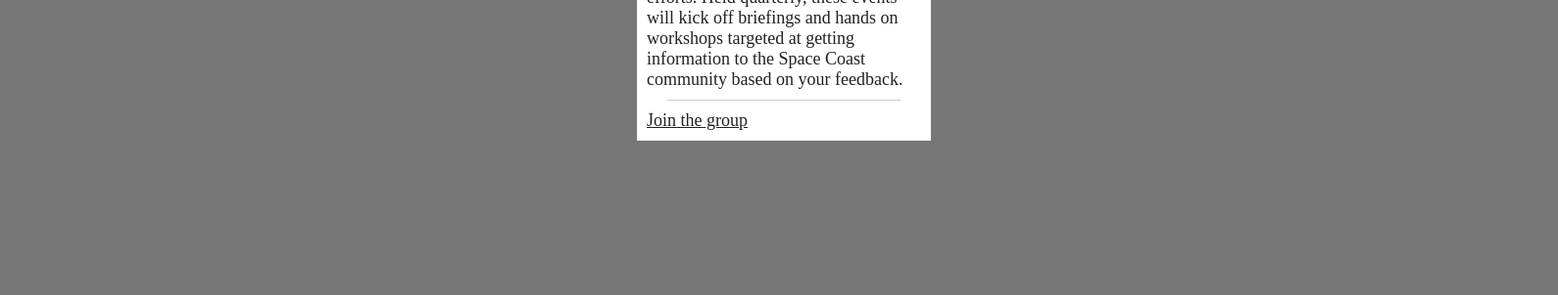
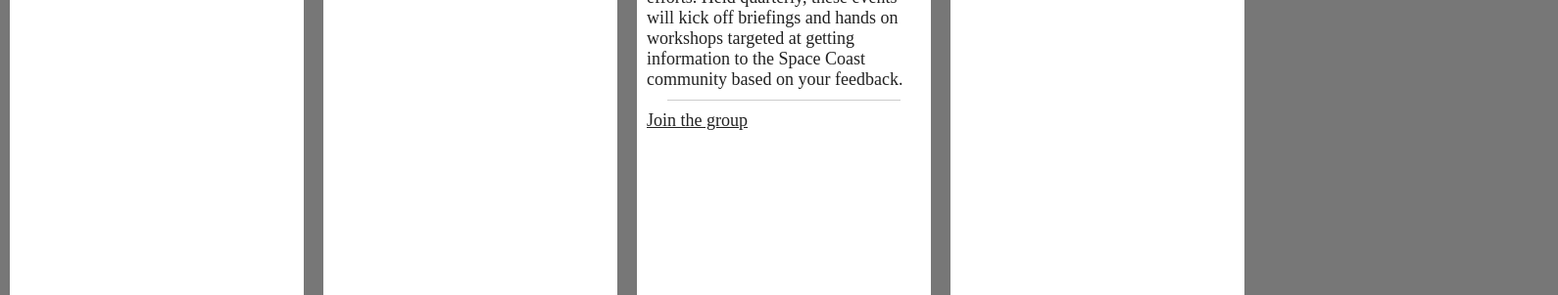
Before and after one commit to rmkraus/meet.rmkra.us, a plain HTML site: page index.html in a window 1280 px wide. Shown: the part 498-800 px from the top of the page at 98% size, 1590 px wide, since content can reach past the window. Drawn offline with Linux system fonts and the light colour scheme; a web font is replaced by a local one.

Commit message:
CSS fixes

```diff
--- a/styles/style.css
+++ b/styles/style.css
@@ -4,6 +4,7 @@ body, html {
   background: #777;
   color: #222;
   font-family: overpass;
+  overflow-y: hidden;
 }
 p {
   font-size: 18px;
@@ -55,6 +56,7 @@ a {
   /* margin: 10px 10px auto 10px; */
   /* Card Stack */
   margin: 100px 10px auto 10px;
+  height: 100%;
 }
 
 .contents {
```
